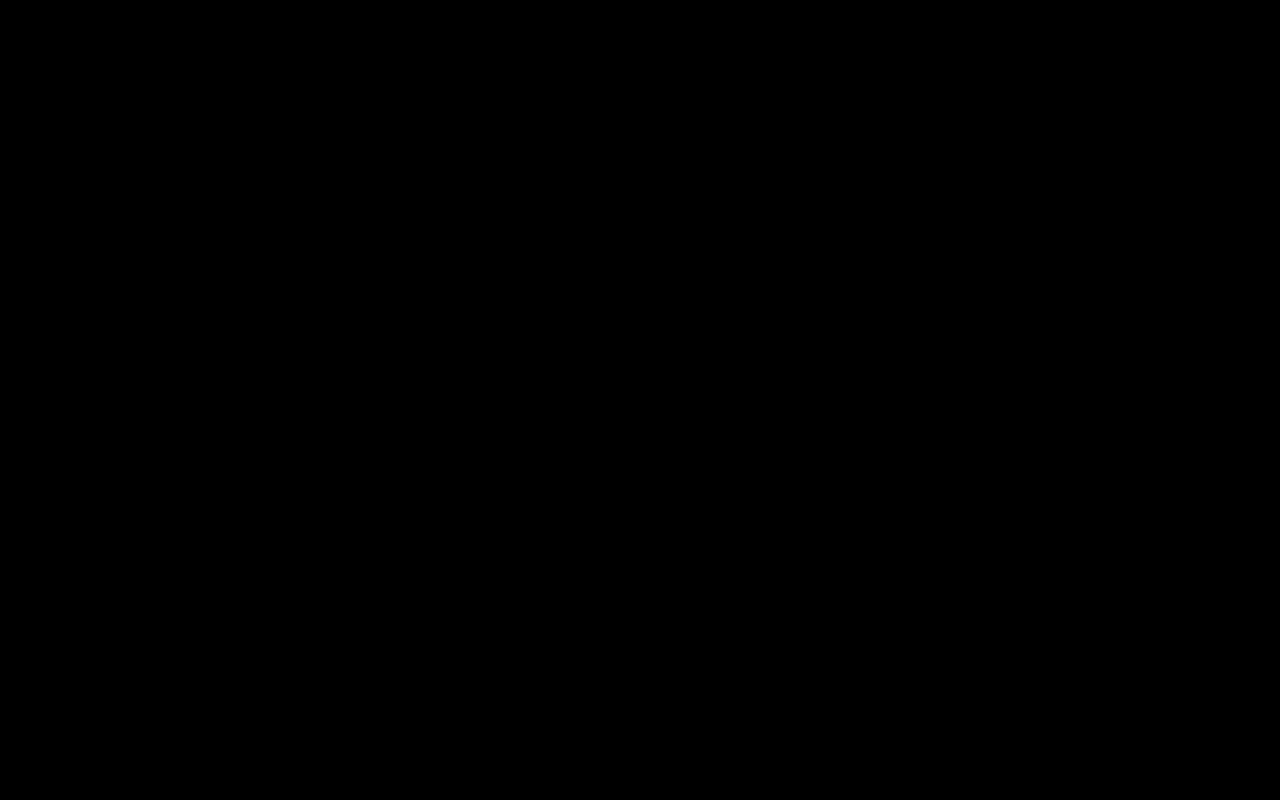
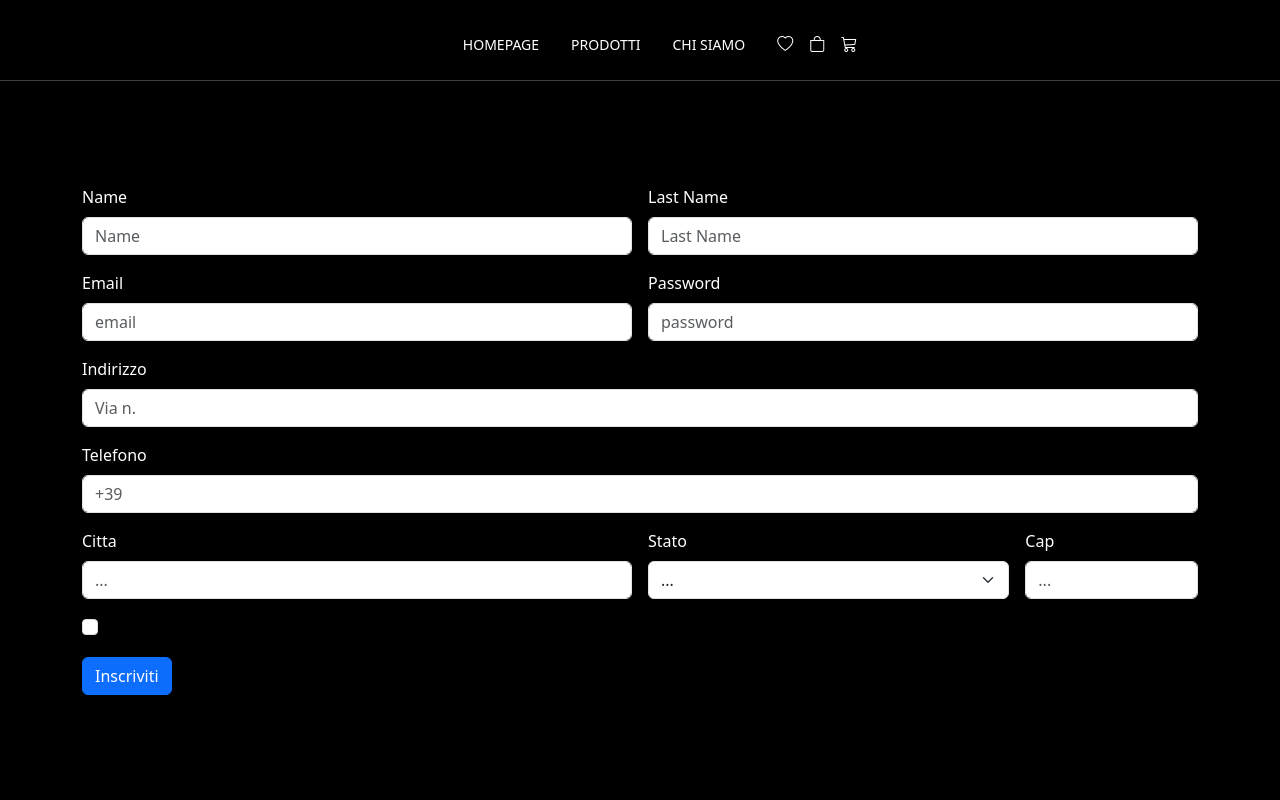
Before and after one commit to jeremiandrade/react-router, a React (Vite) app: page /Inscriviti in a window 1280 px wide. Before the commit this address had no page. Shown: the top 800 px of the page. Built offline with nearby package versions, Linux system fonts and the light colour scheme.

Commit message:
add a new page Inscriviti

```diff
--- a/src/App.jsx
+++ b/src/App.jsx
@@ -2,6 +2,7 @@ import { BrowserRouter, Routes, Route } from "react-router-dom"
 import Homepage from "./assets/pages/HomePage";
 import AppProdotti from "./assets/pages/AppProdotti";
 import ChiSiamo from "./assets/pages/ChiSiamo";
+import Iscriviti from "./assets/pages/Inscriviti";
 function App() {
 
 
@@ -14,6 +15,7 @@ function App() {
           <Route path="/homepage" element={<Homepage />} />
           <Route path="/prodotti" element={<AppProdotti />} />
           <Route path="/chi-siamo" element={<ChiSiamo />} />
+          <Route path="/Inscriviti" element={<Iscriviti />} />
         </Routes>
       </BrowserRouter>
 
--- a/src/assets/pages/ChiSiamo.jsx
+++ b/src/assets/pages/ChiSiamo.jsx
@@ -1,3 +1,4 @@
+import { NavLink } from "react-router-dom"
 import AppFooter from "../components/AppFooter"
 import AppHeader from "../components/AppHeader"
 AppFooter
@@ -20,9 +21,10 @@ export default function ChiSiamo() {
                     </h1>
 
 
-                    <a href="#" className="btn text-white text-decoration-none " style={{ fontSize: '0.9rem' }}>
+                    < NavLink to="/Inscriviti" className="btn text-white text-decoration-none " style={{ fontSize: '0.9rem' }}>
                         + Iscriviti
-                    </a>
+                    </NavLink>
+
 
                 </div>
             </main>
--- /dev/null
+++ b/src/assets/pages/Inscriviti.jsx
@@ -0,0 +1,112 @@
+import AppHeader from "../components/AppHeader"
+import AppFooter from "../components/AppFooter";
+
+export default function Iscriviti() {
+    const listaStati = [
+        "Afghanistan", "Albania", "Algeria", "Andorra", "Angola", "Antigua e Barbuda", "Arabia Saudita", "Argentina", "Armenia", "Australia", "Austria", "Azerbaigian",
+        "Bahamas", "Bahrein", "Bangladesh", "Barbados", "Belgio", "Belize", "Benin", "Bhutan", "Bielorussia", "Bolivia", "Bosnia ed Erzegovina", "Botswana", "Brasile", "Brunei", "Bulgaria", "Burkina Faso", "Burundi",
+        "Cambogia", "Camerun", "Canada", "Capo Verde", "Ciad", "Cile", "Cina", "Cipro", "Città del Vaticano", "Colombia", "Comore", "Corea del Nord", "Corea del Sud", "Costa d'Avorio", "Costa Rica", "Croazia", "Cuba",
+        "Danimarca", "Dominica",
+        "Ecuador", "Egitto", "El Salvador", "Emirati Arabi Uniti", "Eritrea", "Estonia", "Eswatini", "Etiopia",
+        "Fiji", "Filippine", "Finlandia", "Francia",
+        "Gabon", "Gambia", "Georgia", "Germania", "Ghana", "Giamaica", "Giappone", "Gibilterra", "Gibuti", "Giordania", "Grecia", "Grenada", "Guatemala", "Guinea", "Guinea-Bissau", "Guinea Equatoriale", "Guyana",
+        "Haiti", "Honduras",
+        "India", "Indonesia", "Iran", "Iraq", "Irlanda", "Islanda", "Isole Marshall", "Isole Salomone", "Israele", "Italia",
+        "Kazakistan", "Kenya", "Kirghizistan", "Kiribati", "Kuwait",
+        "Laos", "Lesotho", "Lettonia", "Libano", "Liberia", "Libia", "Liechtenstein", "Lituania", "Lussemburgo",
+        "Macedonia del Nord", "Madagascar", "Malawi", "Malesia", "Maldive", "Mali", "Malta", "Marocco", "Mauritania", "Mauritius", "Messico", "Micronesia", "Moldavia", "Monaco", "Mongolia", "Montenegro", "Mozambico", "Myanmar",
+        "Namibia", "Nauru", "Nepal", "Nicaragua", "Niger", "Nigeria", "Norvegia", "Nuova Zelanda",
+        "Oman",
+        "Paesi Bassi", "Pakistan", "Palau", "Palestina", "Panama", "Papua Nuova Guinea", "Paraguay", "Perù", "Polonia", "Portogallo",
+        "Qatar",
+        "Regno Unito", "Repubblica Ceca", "Repubblica Centrafricana", "Repubblica del Congo", "Repubblica Democratica del Congo", "Repubblica Dominicana", "Romania", "Ruanda", "Russia",
+        "Saint Kitts e Nevis", "Saint Lucia", "Saint Vincent e Grenadine", "Samoa", "San Marino", "São Tomé e Príncipe", "Senegal", "Serbia", "Seychelles", "Sierra Leone", "Singapore", "Siria", "Slovacchia", "Slovenia", "Somalia", "Spagna", "Sri Lanka", "Stati Uniti d'America", "Sudafrica", "Sudan", "Sudan del Sud", "Suriname", "Svezia", "Svizzera",
+        "Tagikistan", "Taiwan", "Tanzania", "Thailandia", "Timor Est", "Togo", "Tonga", "Trinidad e Tobago", "Tunisia", "Turchia", "Turkmenistan", "Tuvalu",
+        "Ucraina", "Uganda", "Ungheria", "Uruguay", "Uzbekistan",
+        "Vanuatu", "Venezuela", "Vietnam",
+        "Yemen",
+        "Zambia", "Zimbabwe"
+    ];
+
+    return (
+        <>
+            <AppHeader />
+
+            <main className="container text-white pt-5">
+                <form className="row g-3 mt-4">
+                    <div className="col-md-6">
+                        <label className="form-label">Name</label>
+
+                        <input type="email" className="form-control" id="inputEmail4" placeholder="Name" />
+                    </div>
+
+                    <div className="col-md-6">
+                        <label className="form-label">Last Name</label>
+                        <input type="password" className="form-control" placeholder="Last Name" />
+                    </div>
+
+                    <div className="col-md-6">
+                        <label className="form-label">Email</label>
+
+                        <input type="email" className="form-control" placeholder="email" />
+                    </div>
+
+                    <div className="col-md-6">
+                        <label className="form-label">Password</label>
+                        <input type="password" className="form-control" placeholder="password" />
+                    </div>
+
+
+                    <div className="col-12">
+                        <label className="form-label">Indirizzo</label>
+                        <input type="text" className="form-control" placeholder="Via n." />
+                    </div>
+
+                    <div className="col-12">
+                        <label className="form-label">Telefono</label>
+                        <input type="text" className="form-control" placeholder="+39" />
+                    </div>
+
+                    <div className="col-md-6">
+                        <label htmlFor="inputCity" className="form-label">Citta</label>
+                        <input type="text" className="form-control" placeholder="..." />
+                    </div>
+
+                    <div className="col-md-4">
+                        <label className="form-label">Stato</label>
+                        <select id="inputState" className="form-select">
+                            <option defaultValue>...</option>
+                            {
+                                listaStati.map((item, index) => (
+                                    <option key={index}>{item}</option>
+                                ))
+                            }
+
+                        </select>
+                    </div>
+
+                    <div className="col-md-2">
+                        <label className="form-label">Cap</label>
+                        <input type="text" className="form-control" placeholder="..." />
+                    </div>
+
+                    <div className="col-12">
+                        <div className="form-check">
+                            <input className="form-check-input" type="checkbox" id="gridCheck" />
+                            <label className="form-check-label" htmlFor="gridCheck">
+
+                            </label>
+                        </div>
+                    </div>
+
+                    <div className="col-12">
+                        <button type="submit" className="btn btn-primary">Inscriviti</button>
+                    </div>
+                </form>
+            </main>
+
+            <AppFooter />
+        </>
+
+    )
+}
```
